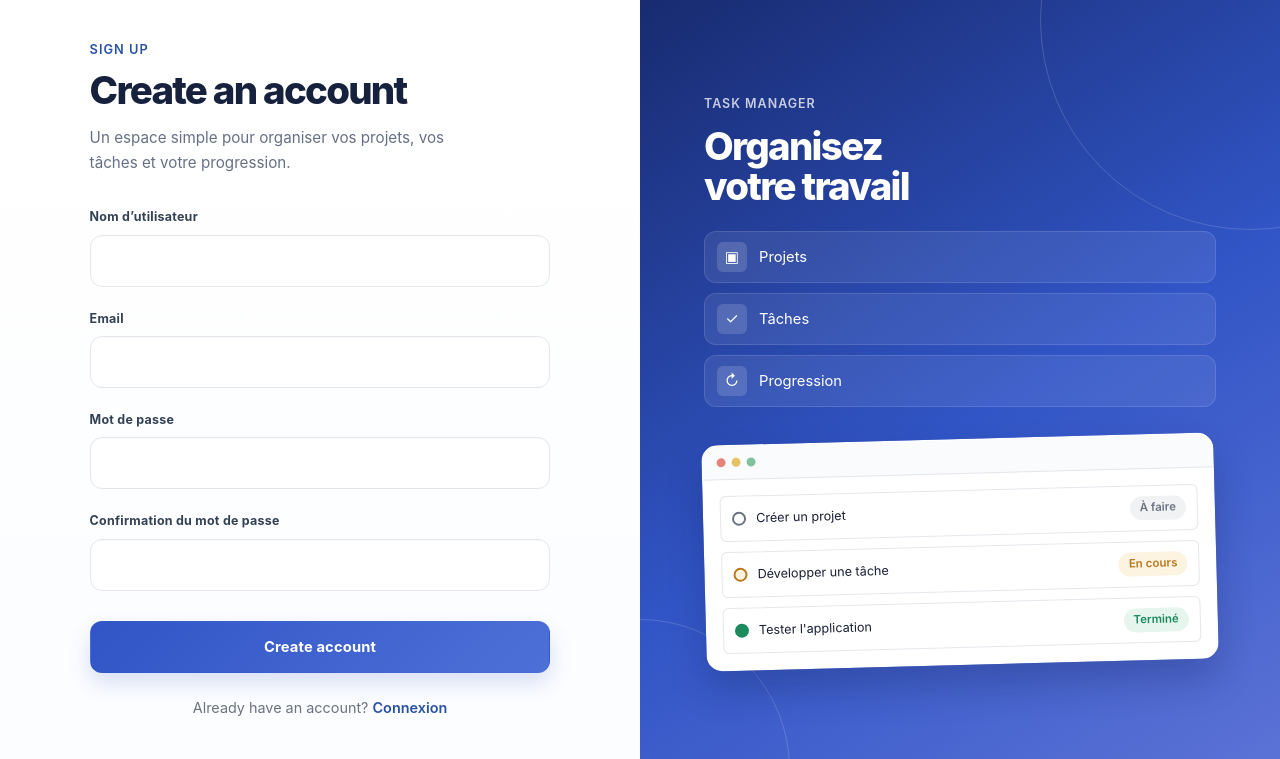
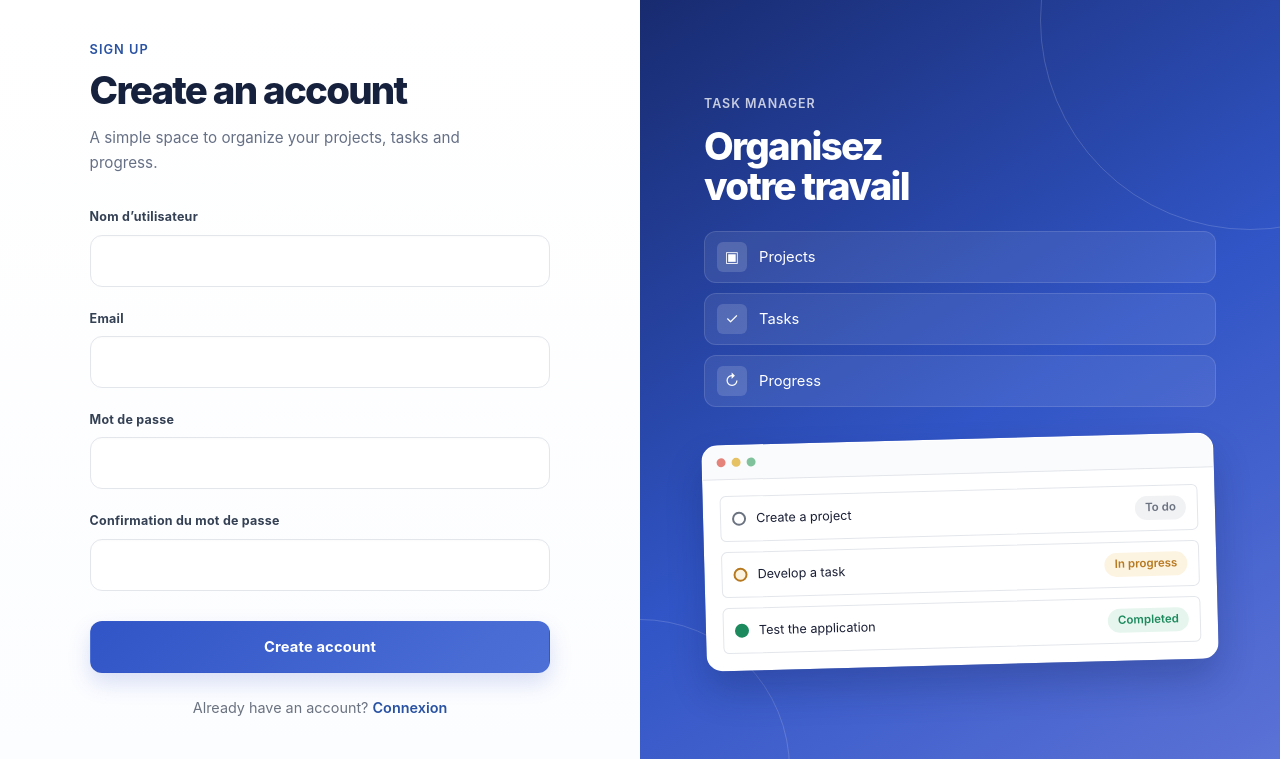
Before and after one commit to workcmtiayon-arch/task_manager, a Django app: page /accounts/ in a window 1280 px wide. Shown: the part 72-831 px from the top of the page. Run offline with Django 5.2, Linux system fonts and the light colour scheme; parts of the project's set-up code (start-up, migrations or seed data) failed here and were passed over.

Commit message:
i18n: translate authentication illustrations

```diff
--- a/templates/accounts/register.html
+++ b/templates/accounts/register.html
@@ -29,7 +29,7 @@
                     {% translate "Create an account" %}
                 </h1>
 
-                <p class="auth-card__lead">Un espace simple pour organiser vos projets, vos tâches et votre progression.</p>
+                <p class="auth-card__lead">{% translate "A simple space to organize your projects, tasks and progress." %}</p>
 
 
 
@@ -171,17 +171,17 @@
 
                         <li class="auth-side__item">
                             <span class="auth-side__icon">&#9635;</span>
-                            <span>Projets</span>
+                            <span>{% translate "Projects" %}</span>
                         </li>
 
                         <li class="auth-side__item">
                             <span class="auth-side__icon">&#10003;</span>
-                            <span>Tâches</span>
+                            <span>{% translate "Tasks" %}</span>
                         </li>
 
                         <li class="auth-side__item">
                             <span class="auth-side__icon">&#8635;</span>
-                            <span>Progression</span>
+                            <span>{% translate "Progress" %}</span>
                         </li>
 
                     </ul>
@@ -201,20 +201,20 @@
 
                             <div class="mock-task">
                                 <span class="mock-task__dot mock-task__dot--todo"></span>
-                                <span>Créer un projet</span>
-                                <span class="badge badge--todo">À faire</span>
+                                <span>{% translate "Create a project" %}</span>
+                                <span class="badge badge--todo">{% translate "To do" %}</span>
                             </div>
 
                             <div class="mock-task">
                                 <span class="mock-task__dot mock-task__dot--progress"></span>
-                                <span>Développer une tâche</span>
-                                <span class="badge badge--progress">En cours</span>
+                                <span>{% translate "Develop a task" %}</span>
+                                <span class="badge badge--progress">{% translate "In progress" %}</span>
                             </div>
 
                             <div class="mock-task">
                                 <span class="mock-task__dot mock-task__dot--done"></span>
-                                <span>Tester l'application</span>
-                                <span class="badge badge--done">Terminé</span>
+                                <span>{% translate "Test the application" %}</span>
+                                <span class="badge badge--done">{% translate "Completed" %}</span>
                             </div>
 
                         </div>
```
Also changed, not shown: templates/accounts/login.html (+10 -10 lines).
